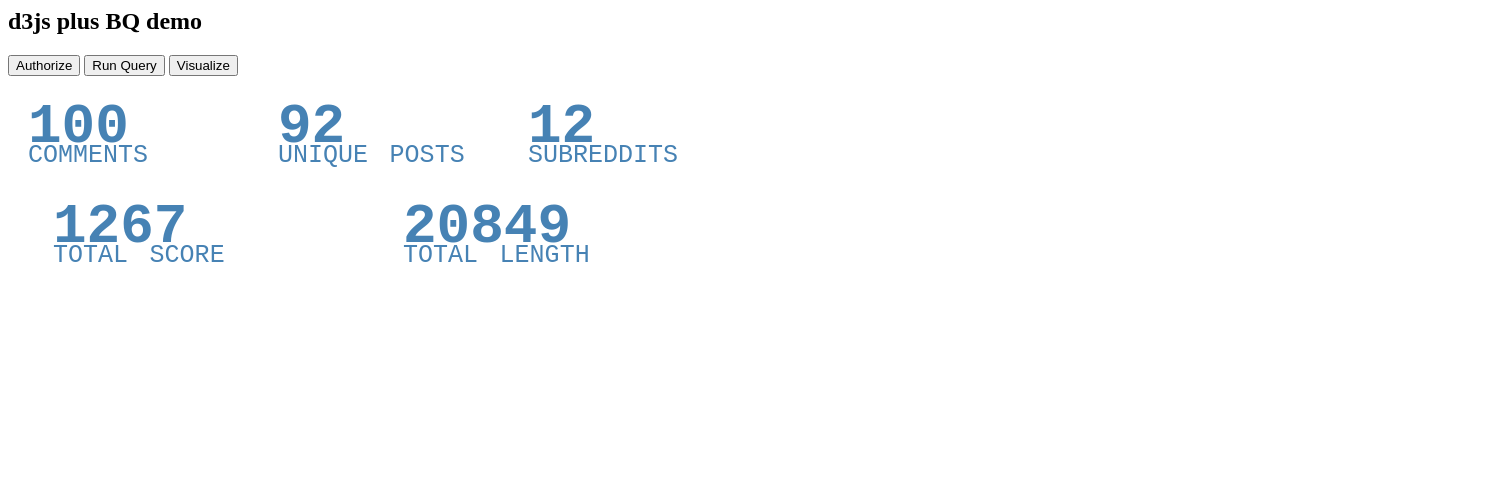
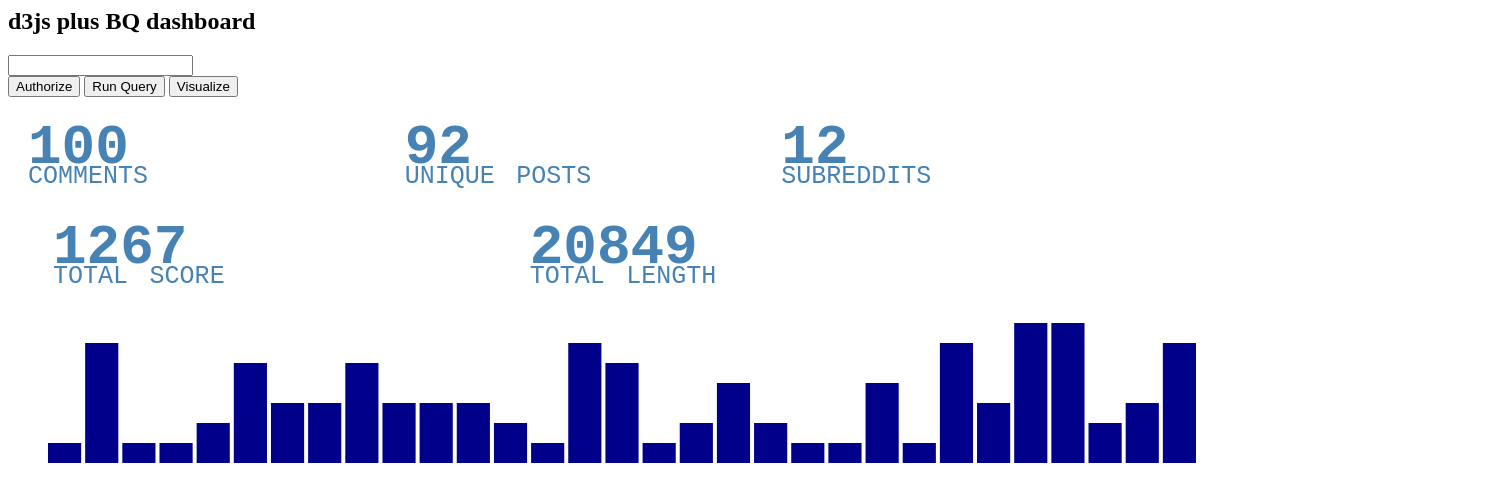
Before and after one commit to drunken-economist/Alexandria, a plain HTML site: page index.html in a window 1280 px wide. Both pictures are taken after a click on the button "Visualize". Shown: the top 502 px of the page, 1508 px wide, since content can reach past the window. Drawn offline with nearby package versions, Linux system fonts and the light colour scheme.

Commit message:
Creates arrays based on objects
javascript object orders aren’t guaranteed, so the histograms need to
be based on arrays

```diff
--- a/css/style.css
+++ b/css/style.css
@@ -26,5 +26,13 @@
 .histogram {
 	fill: darkblue;
 	stroke: none;
-	width: 10px;
 }
+
+.labels {
+	stroke: none;
+	fill: steelblue;
+	font-family: Courier New;
+	font-variant: small-caps;
+	font-size: 12px;
+}
+}
--- a/index.html
+++ b/index.html
@@ -8,8 +8,9 @@
 		<link rel="stylesheet" type="text/css" href="css/style.css">
 	</head>
 	<body>
-		<h2>d3js plus BQ demo</h2>
+		<h2>d3js plus BQ dashboard</h2>
 		<p>
+			<input type="text" name="query regex"><br>
 			<button id="auth_button" onclick="auth();">Authorize</button>
 			<button id="query_button" onclick="runQuery();">Run Query</button>
 			<button id="viz_button" onclick="visualize();">Visualize</button>
--- a/js/bq-query.js
+++ b/js/bq-query.js
@@ -8,6 +8,9 @@ var config = {
 };
 
 var comment_data;
+
+var x = document.createElement("INPUT");
+x.setAttribute("type", "text");
 
 function runQuery() {
  var request = gapi.client.bigquery.jobs.query({
--- a/js/visualization.js
+++ b/js/visualization.js
@@ -1,11 +1,16 @@
+var width = window.innerWidth;
+var height = window.innerHeight;
 
 var canvas = d3.select("body")
 				.append("svg")
-				.attr("width", 1500)
-				.attr("height", 1500);
+				.attr("width", width)
+				.attr("height", height);
+
 function visualize() {
 	d3.json("data/comment_data.json", function(response){ //reading dummy data file for now to avoid costly API calls in testing
+		duration = 2000; //the duration of the transitions
 		comments = response.rows
+		console.log("version 2")
 		aggregateData(comments);
 		addHeaders();
 		addHistogram(byDate);
@@ -23,7 +28,7 @@ function utcToDate(timestamp){
 function aggregateData(comments){
 	bySubreddit = {}
 	byPost = {}
-	byDate = []
+	byDate = {}
 	totalLength = 0
 	totalScore = 0
 
@@ -69,10 +74,9 @@ function aggregateData(comments){
 function addHeaders(){
 	anchorX = 20;
 	anchorY = 50;
-	xSpacing = 250;
+	xSpacing = width/3-50;
 	yLabelSpacing=20;
 	yLineSpacing = 100;
-	duration = 2000; //the duration of the "counting" transition
 
 	x = anchorX;
 	y = anchorY;
@@ -137,28 +141,45 @@ function addHeaders(){
 			.text("total length")
 }
 
-function addHistogram(data){
-	debug=data;
-	anchorX = 20;
-	anchorY = 200;
-	xSpacing = 15;
-
+function addHistogram(byDate){
+	anchorX = 40;
+	anchorY = 350;
+	yScale = 20;
 	y = anchorY;
 	x = anchorX;
+
+	dates = Object.keys(byDate);
+	xSpacing = width/dates.length*0.9;
+	dates.sort()
+	counts = [];
+
+	for (i=0; i < dates.length; i++){
+		date = dates[i]
+		count = byDate[date]["count"]
+		counts.push(count);
+	};
 	canvas.selectAll("rect")
-		.data(data)
+		.data(counts)
 		.enter()
 			.append("rect")
+			.attr('width', xSpacing-4)
 			.classed("histogram", true)
-			.attr('height', function(d){
-				console.log(d);
-				return d.count;
+			.attr('y', function(d){
+				return y;
 			})
-			.attr('y', y)
 			.attr('x', function(d,i){
-				return i * xSpacing;
-			});
-};
+				return i * xSpacing+anchorX;
+			})
+			.attr('height',0)
+			.transition()
+				.duration(duration)
+				.attr('height', function(d){
+					return d*yScale;
+				})
+				.attr('y', function(d){
+					return y-(d*yScale);
+				})
+}
 
 function tweenText( newValue ) {
     return function() {
```
